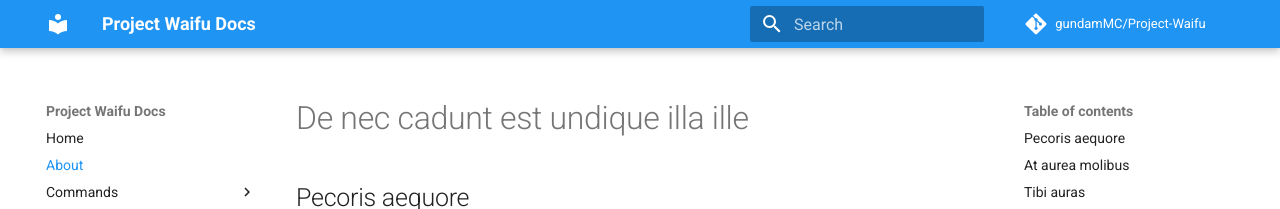
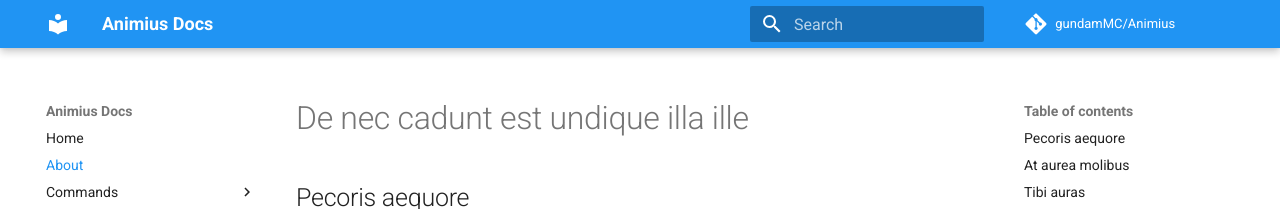
Before and after one commit to gundamMC/animius, an MkDocs documentation site: the page built from docs/about.md, in a window 1280 px wide. Shown: the top 209 px of the page. Built offline with MkDocs 1.6.1 and Material for MkDocs 9.7.7, drawn with Linux system fonts in a browser that asks for light colours; comment, search, counter and statistics services are not loaded.

Commit message:
Changes doc settings to use Animius

```diff
--- a/mkdocs.yml
+++ b/mkdocs.yml
@@ -1,8 +1,8 @@
 # Project Information
-site_name: 'Project Waifu Docs'
-site_description: 'A Documentation of Project Waifu'
+site_name: 'Animius Docs'
+site_description: 'A Documentation of Animius'
 site_author: 'gundamMC'
-site_url: 'https://gundammc.github.io/Project-Waifu'
+site_url: 'https://gundammc.github.io/Animius'
 
 # Copyright
 copyright: 'Copyright &copy; 2018 gundamMC'
@@ -27,8 +27,8 @@ theme:
         accent: 'blue'
 
 # Repo information
-repo_name: 'gundamMC/Project-Waifu'
-repo_url: 'https://github.com/gundamMC/Project-Waifu'
+repo_name: 'gundamMC/Animius'
+repo_url: 'https://github.com/gundamMC/Animius'
 
 # Extensions
 markdown_extensions:
```
